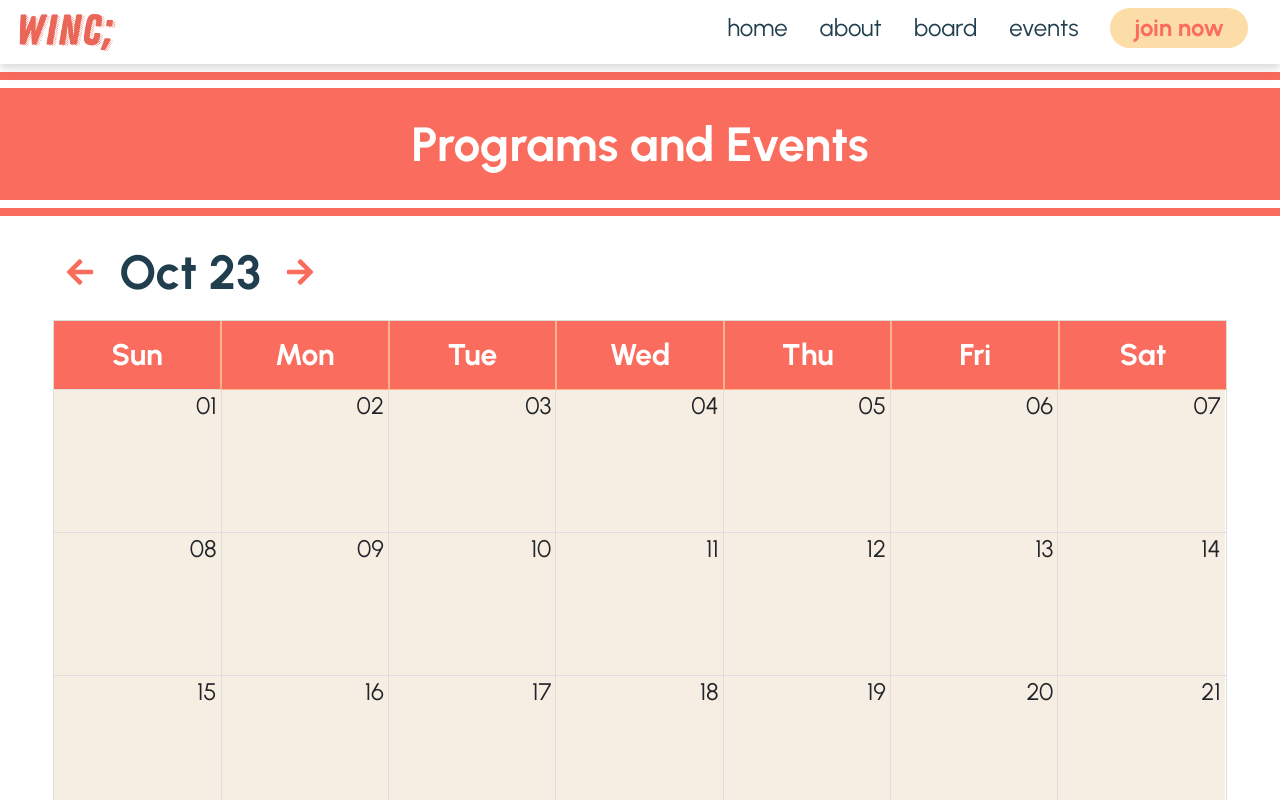
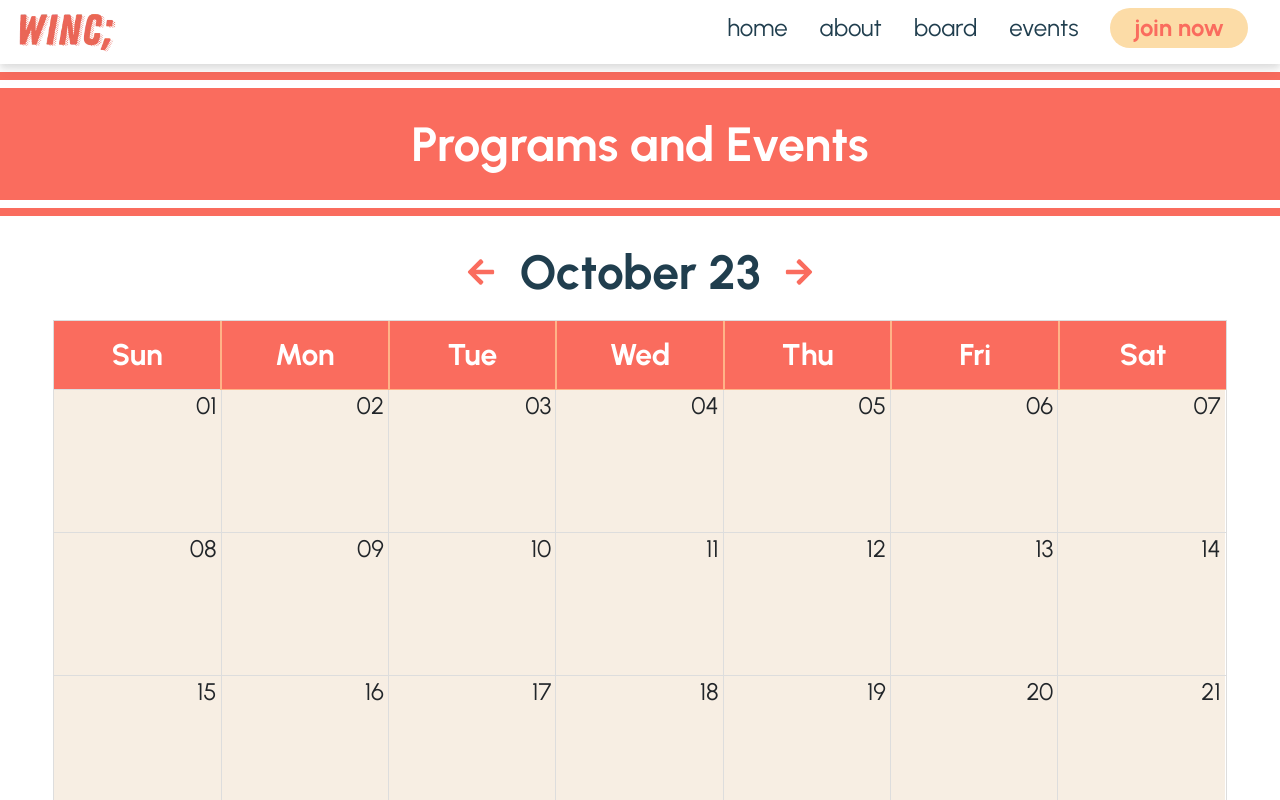
Before and after one commit to acm-ucr/winc-website, a Next.js app: page /events in a window 1280 px wide. Shown: the top 800 px of the page. Built offline with nearby package versions, Linux system fonts and the light colour scheme.

Commit message:
modal, addressed comments

```diff
--- a/src/components/events/CalendarEvents.js
+++ b/src/components/events/CalendarEvents.js
@@ -44,7 +44,7 @@ const CalendarEvents = () => {
               header: CustomHeader,
             }}
             eventPropGetter={(event) => {
-              return { className: `!bg-winc-yellow` };
+              return { className: `!bg-winc-black` };
             }}
             dayPropGetter={(event) => {
               const bg =
--- a/src/components/events/CustomEvent.js
+++ b/src/components/events/CustomEvent.js
@@ -2,7 +2,7 @@ import React from "react";
 
 const CustomEvent = ({ event }) => {
   return (
-    <div className="font-urbanist font-semibold text-lg text-winc-black p-1">
+    <div className="font-urbanist font-semibold text-lg text-winc-white bg-winc-black p-1">
       <p className="inline whitespace-nowrap">
         {new Date(event.start).toLocaleTimeString(navigator.language, {
           hour: "2-digit",
--- a/src/components/events/CustomToolbar.js
+++ b/src/components/events/CustomToolbar.js
@@ -1,23 +1,16 @@
 "use client";
 import React from "react";
 import { FaArrowRight, FaArrowLeft } from "react-icons/fa";
-import Col from "react-bootstrap/Col";
-import Row from "react-bootstrap/Row";
 
 const CustomToolbar = (event) => {
   return (
-    <div className="flex justify-center items-center">
-      <Row className=" w-full">
-        <Col
-          xs={4}
-          className=" w-4/12 flex justify-start items-center text-3xl font-urbanist font-bold"
-        >
+    <div className="flex justify-center items-center font-bold text-3xl">
       <FaArrowLeft
         onClick={() => event.onNavigate("PREV")}
-            className="text-winc-pink hover:cursor-pointer"
+        className="text-winc-pink hover:cursor-pointer "
       />
       <div className="text-center text-5xl p-4 text-winc-black">
-            {event.date.toLocaleDateString("en-US", { month: "short" })}
+        {event.date.toLocaleDateString("en-US", { month: "long" })}
         &nbsp;
         {event.date.getFullYear() % 100}
       </div>
@@ -25,11 +18,6 @@ const CustomToolbar = (event) => {
         onClick={() => event.onNavigate("NEXT")}
         className="text-winc-pink hover:cursor-pointer"
       />
-        </Col>
-        <Col className="flex w-8/12 p-4">
-          {/* Kelly add your code here for the buttons */}
-        </Col>
-      </Row>
     </div>
   );
 };
--- a/src/components/events/Modal.js
+++ b/src/components/events/Modal.js
@@ -6,7 +6,7 @@ import Link from "next/link";
 const ListElement = ({ innerText }) => {
   return (
     <div className="flex items-center p-2">
-      <FaCircle className="text-winc-orange mr-2" />
+      <FaCircle className="text-winc-black mr-2" />
       <div className="md:text-2xl text-lg"> {innerText} </div>
     </div>
   );
@@ -27,11 +27,11 @@ const Modal = ({ event, setState }) => {
   });
   return (
     <div
-      className={`font-urbanist font-medium fixed top-[56%] left-1/2 -translate-x-1/2 -translate-y-1/2 p-3 w-[75vw] md:w-[50vw] bg-winc-white border-4 border-winc-orange rounded-2xl z-10`}
+      className={`font-urbanist font-medium fixed top-[56%] left-1/2 -translate-x-1/2 -translate-y-1/2 p-3 w-[75vw] md:w-[50vw] bg-winc-white border-4 border-winc-black rounded-2xl z-10`}
     >
       <div className={`flex justify-between items-center`}>
         <p
-          className={`text-winc-black bg-winc-orange rounded-full m-0 font-bold py-2 md:py-3 px-3 md:px-4 text-lg md:text-3xl`}
+          className={`text-winc-white bg-winc-black rounded-full m-0 font-bold py-2 md:py-3 px-3 md:px-4 text-lg md:text-3xl`}
         >
           {event.title}
         </p>
--- a/src/components/events/Toolbar.js
+++ /dev/null
@@ -1,29 +0,0 @@
-import React from "react";
-import { FaArrowRight, FaArrowLeft } from "react-icons/fa";
-import Col from "react-bootstrap/Col";
-import Row from "react-bootstrap/Row";
-
-const CustomToolbar = () => {
-  return (
-    <Row className="flex justify-center bg-white">
-      <Col className="flex items-center text-3xl font-urbanist text-winc-pink font-bold">
-        <FaArrowLeft className="hover:cursor-pointer" />
-        <div className="text-5xl px-3">Nov 23</div>
-        <FaArrowRight className="hover:cursor-pointer" />
-      </Col>
-      <Col className="flex items-center pl-96">
-        <div className="flex justify-center items-center bg-winc-yellow text-winc-black w-60 h-10">
-          General Meeting
-        </div>
-        <div className="flex justify-center items-center bg-winc-orange text-white w-60 h-10 m-2">
-          Other Meeting
-        </div>
-        <div className="flex justify-center items-center bg-winc-pink text-white w-60 h-10">
-          Social
-        </div>
-      </Col>
-    </Row>
-  );
-};
-
-export default CustomToolbar;
--- a/src/components/events/Upcoming.js
+++ b/src/components/events/Upcoming.js
@@ -14,7 +14,6 @@ const Upcoming = () => {
         description={
           "For our second installment of the Life in the Industry series: Learn all about the role as a Product Manager, from the details of the day-to-day work schedule to the ranking status, salaries, and the people you work with in this position."
         }
-        color={"bg-winc-pink"}
       />
     </div>
   );
```
Lines whose indentation alone changed are shown as unchanged.
